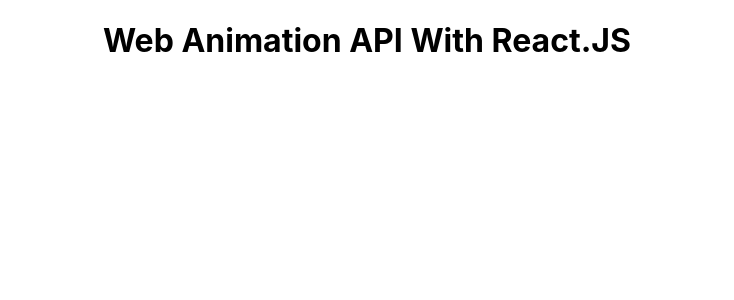
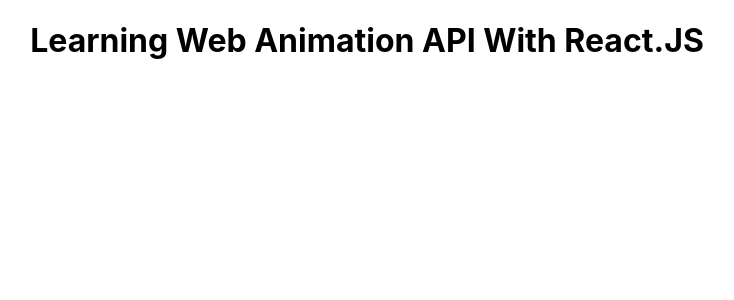
Before and after one commit to AhmedShaykh/React, a React (Create React App) app: page / in a window 1280 px wide. Shown: the top 300 px of the page, without its empty margins (273-1007 px from the left). Built offline with nearby package versions, Linux system fonts and the light colour scheme; the HTML template or start-up script is replaced by a standard one.

Commit message:
It's Time To Push !

```diff
--- a/public/index.html
+++ b/public/index.html
@@ -20,7 +20,7 @@
 
       Unlike "/favicon.ico" or "favicon.ico", "%PUBLIC_URL%/favicon.ico" will
       work correctly both with client-side routing and a non-root public URL.
-      Learnr how to configure a non-root public URL by running `npm run build`.
+      Learn how to configure a non-root public URL by running `npm run build`.
     -->
   <title>Learning Web Animation API With React.JS!</title>
 </head>
--- a/src/App.jsx
+++ b/src/App.jsx
@@ -4,7 +4,7 @@
 function App() {
   return (
     <div className="App">
-      <h1>Web Animation API With React.JS</h1>
+      <h1>Learning Web Animation API With React.JS</h1>
     </div>
   );
 }
```
